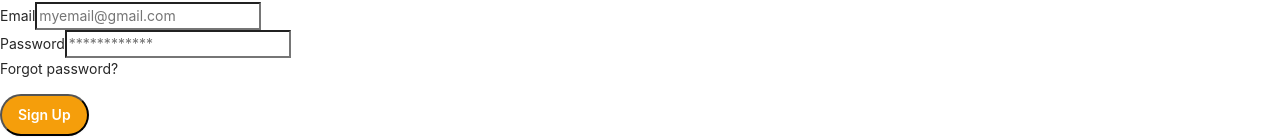
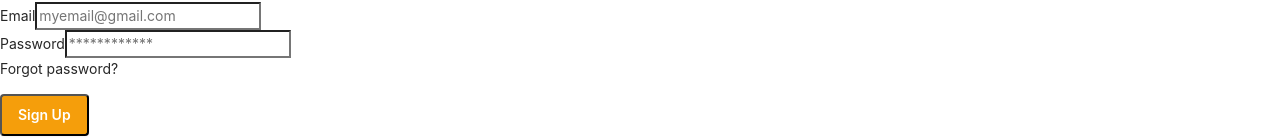
Before and after one commit to henrymoland/vacafully, a Next.js app: page /login in a window 1280 px wide. Shown: the part 1346-1485 px from the top of the page. Built offline with nearby package versions, Linux system fonts and the light colour scheme; what @badrap/bar-of-progress would draw is missing.

Commit message:
Added host component

```diff
--- a/components/Banner.js
+++ b/components/Banner.js
@@ -14,7 +14,7 @@ const Banner = () => {
         <p className="sm:text-xl md:text-2xl lg:text-3xl xl:text-4xl 2xl:text-5xl text-white text-bold shadow-sm">
           Your Perfect Getaway Just a Click Away
         </p>
-        <button className="bg-white px-10 py-4 rounded-full shadow-md text-yellow-500 font-bold my-3 hover:shadow-xl active:scale-90 transition duration-150">
+        <button className="bg-white px-10 py-4 rounded shadow-md text-yellow-500 font-bold my-3 hover:shadow-xl active:scale-90 transition duration-150">
           View Stays
         </button>
       </div>
--- a/components/Header.js
+++ b/components/Header.js
@@ -33,7 +33,7 @@ function Header() {
       </div>
 
       {/* Search Input */}
-      <div className="flex items-center md:border-2 rounded-full py-2 md:shadow-sm">
+      <div className="flex items-center md:border rounded py-2 md:shadow-sm">
         <input
           value={searchInput}
           onChange={(e) => setSearchInput(e.target.value)}
@@ -43,7 +43,7 @@ function Header() {
         />
         <SearchIcon
           onClick={search}
-          className="hidden md:inline-flex h-8 bg-yellow-500 text-white rounded-full p-2 cursor-pointer md:mx-2"
+          className="hidden md:inline-flex h-10 text-gray-400 rounded p-2 cursor-pointer md:mx-2"
         />
       </div>
 
@@ -53,7 +53,7 @@ function Header() {
           Login
         </p>
         <p
-          className="rounded-full py-2 px-4 bg-yellow-500 text-white font-bold shadow-sm cursor-pointer"
+          className="rounded py-2 px-4 bg-yellow-500 text-white font-bold shadow-sm cursor-pointer"
           onClick={() => router.push("/register")}
         >
           Sign up
--- /dev/null
+++ b/pages/Host.js
@@ -0,0 +1,9 @@
+function Host() {
+  return (
+    <div>
+      <h1>Host your listing</h1>
+    </div>
+  );
+}
+
+export default Host;
--- a/pages/listing.js
+++ b/pages/listing.js
@@ -79,7 +79,7 @@ function Listing() {
                 onChange={(date, dateString) => setFromDate(dateString)}
               />
 
-              <button className="bg-yellow-500 font-bold text-white py-3 px-8 rounded-full mt-6 mb-6">
+              <button className="bg-yellow-500 font-bold text-white py-3 px-8 rounded mt-6 mb-6">
                 {" "}
                 Book Now
               </button>
--- a/pages/login.js
+++ b/pages/login.js
@@ -50,7 +50,9 @@ function login() {
             </p>
           </div>
 
-          <button className="button-yellow w-full mt-6">Sign Up</button>
+          <button className="button-yellow w-full mt-6 text-[16px]">
+            Sign Up
+          </button>
 
           <p className="text-sm text-center mt-4 text-gray-900">
             Don't have a Vacafully account?{" "}
--- a/pages/register.js
+++ b/pages/register.js
@@ -84,7 +84,9 @@ function login() {
             </p>
           </div>
 
-          <button className="button-yellow w-full mt-6">Sign Up</button>
+          <button className="button-yellow w-full mt-6 text-[16px]">
+            Sign Up
+          </button>
 
           <p className="text-sm text-center mt-4 mb-10 text-gray-900">
             Already have a Vacafully account?{" "}
--- a/styles/global.css
+++ b/styles/global.css
@@ -6,7 +6,7 @@
   }
 
   .button-yellow {
-    @apply bg-yellow-500 py-2 px-4 rounded-full text-white font-semibold shadow-sm cursor-pointer hover:shadow-lg active:scale-95 transition transform duration-100 ease-out;
+    @apply bg-yellow-500 py-2 px-4 rounded text-white font-semibold shadow-sm cursor-pointer hover:shadow-lg active:scale-95 transition transform duration-100 ease-out;
   }
 }
 
```
